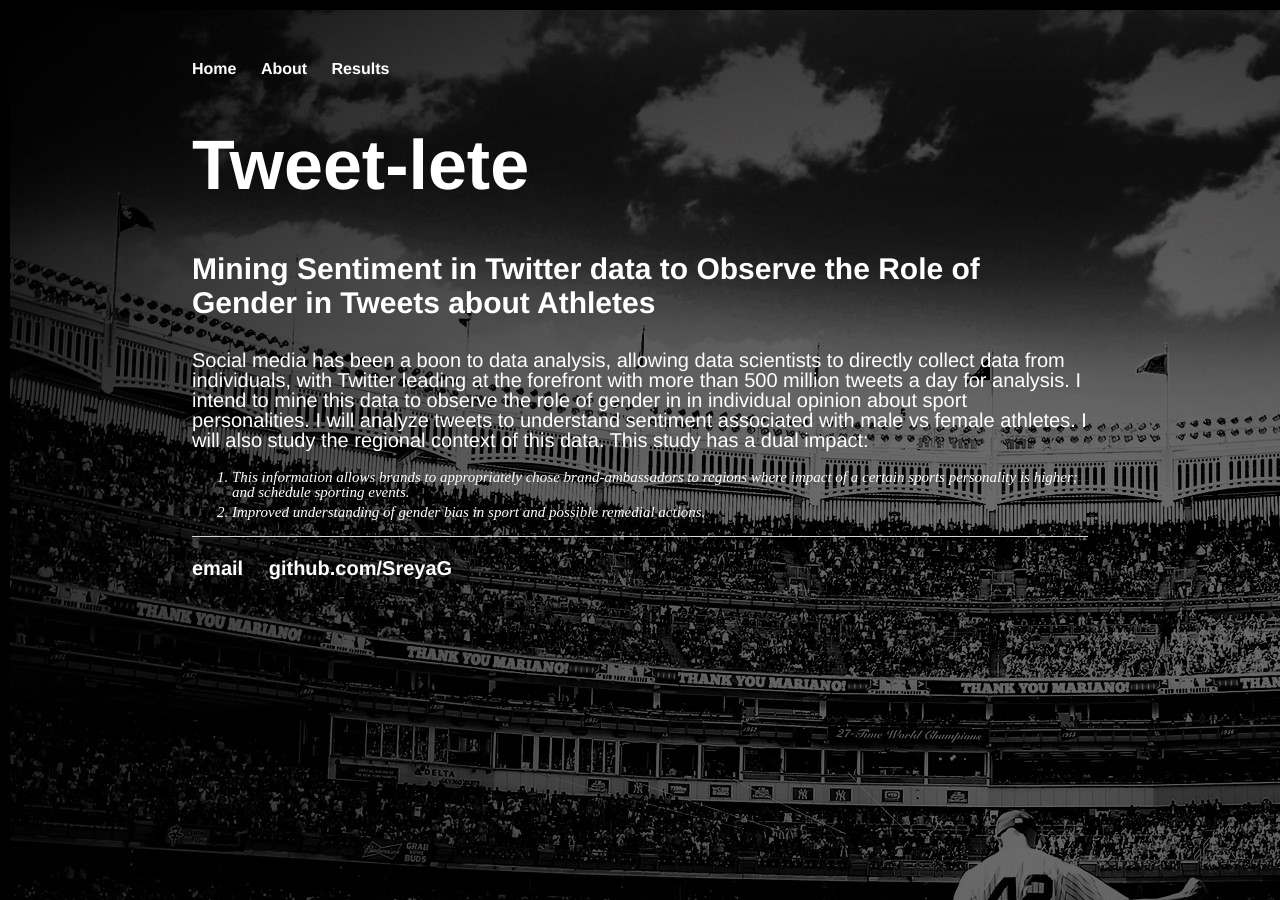
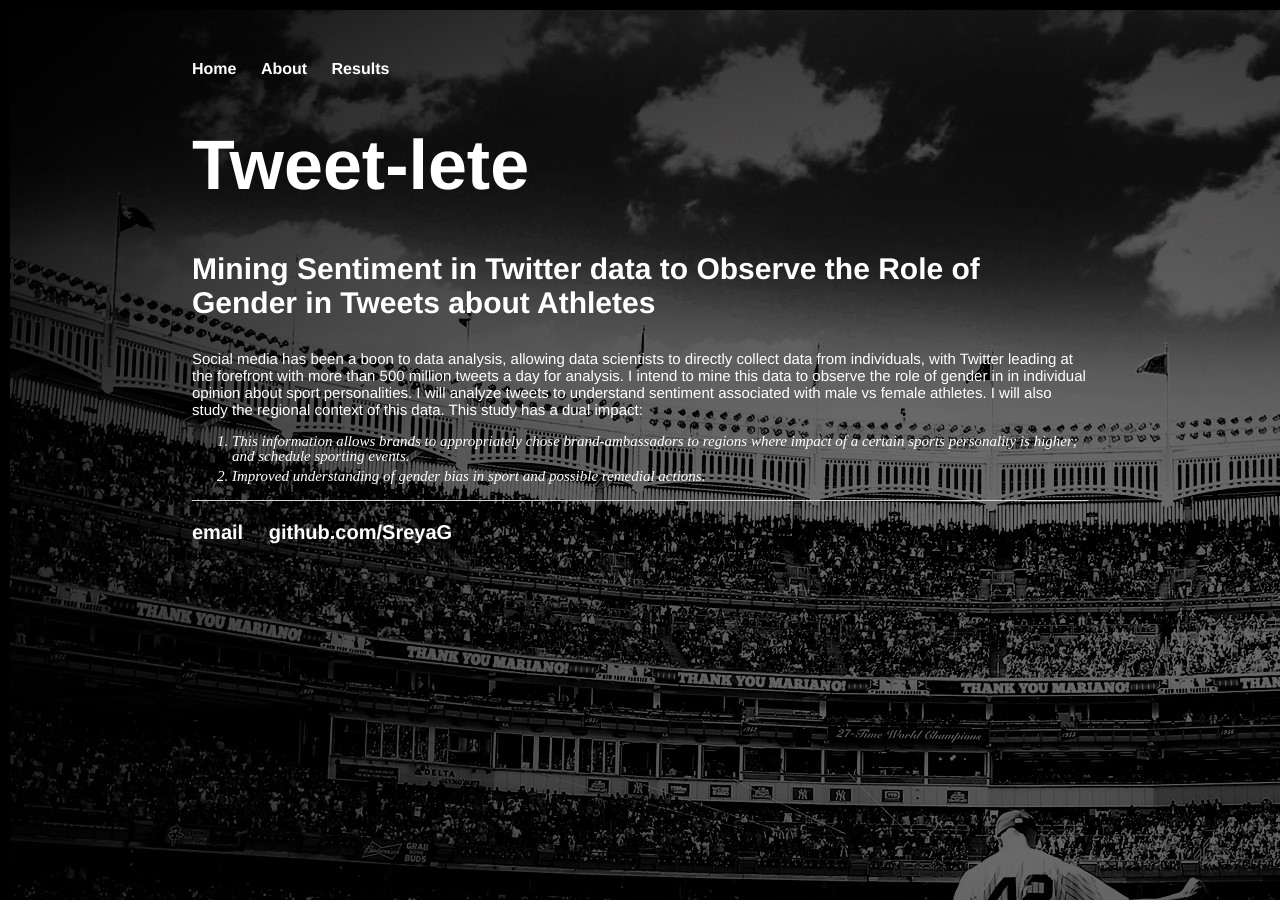
Before and after one commit to SreyaG/SportTweet, a Jekyll site: the page built from index.html, in a window 1280 px wide. Built offline with Jekyll 4.4.1, drawn with Linux system fonts in a browser that asks for light colours.

Commit message:
Update main.css

```diff
--- a/css/main.css
+++ b/css/main.css
@@ -33,8 +33,7 @@ h3 {
     font-family:'Helvetica', 'Arial', 'Sans-Serif';
 }
 p {
-    font-size: 20px;
-    line-height: 1;
+    font-size: 15px;
     color: #FFF;
     font-family:'Helvetica', 'Arial', 'Sans-Serif';
 }
```
